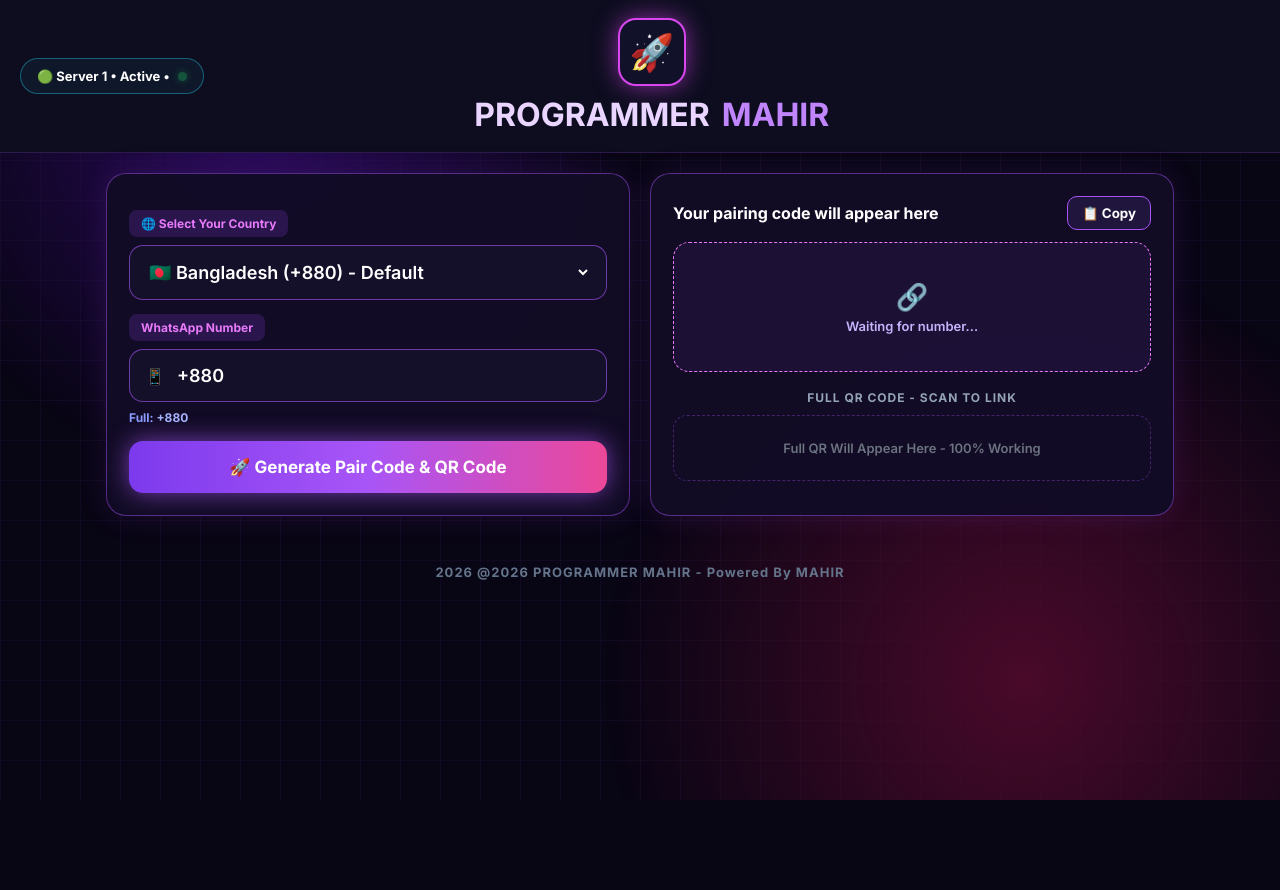
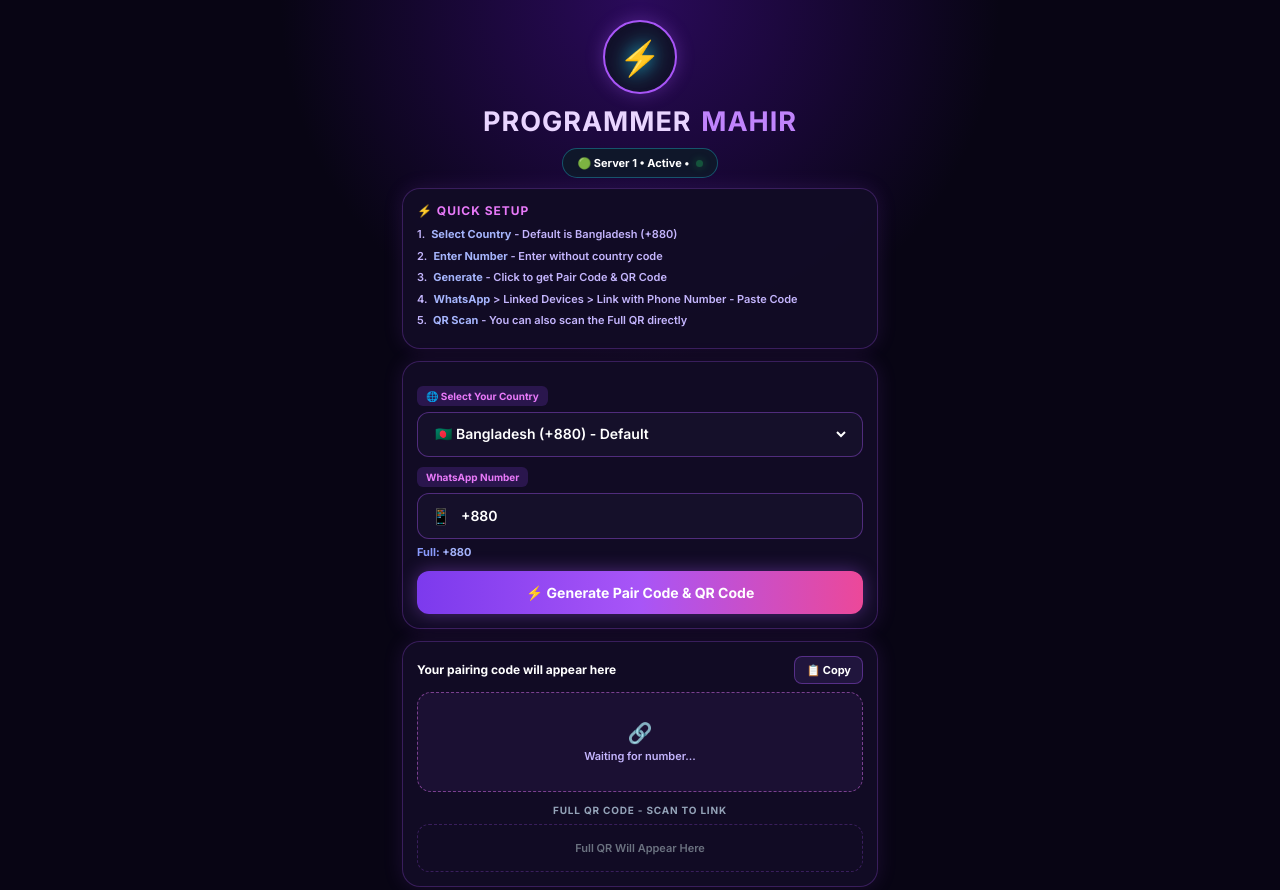
Before and after one commit to mahirprogrammer/Mahir-bot, a website: page public/index.html in a window 1280 px wide. Shown: the top 890 px of the page. Before the commit the page ends 800 px from the top, so only its background shows below. Drawn offline with Linux system fonts and the light colour scheme.

Commit message:
Refactor index.html for layout and QR code generation
Updated styles and structure for improved layout and responsiveness. Enhanced functionality for generating QR codes and pairing codes.

```diff
--- a/public/index.html
+++ b/public/index.html
@@ -1,40 +1,64 @@
-<!DOCTYPE html><html lang="en"><head><meta charset="UTF-8"><meta name="viewport" content="width=device-width, initial-scale=1.0">
+<!DOCTYPE html><html lang="en"><head><meta charset="UTF-8"><meta name="viewport" content="width=device-width, initial-scale=1.0, maximum-scale=1.0, user-scalable=no">
 <title>PROGRAMMER MAHIR</title>
 <link href="https://fonts.googleapis.com/css2?family=Orbitron:wght@800;900&family=Inter:wght@600;700&display=swap" rel="stylesheet">
 <style>
 *{margin:0;padding:0;box-sizing:border-box;font-family:'Inter',sans-serif}
-body{background:#080514;color:#fff;min-height:100vh}
-body::before{content:'';position:fixed;inset:0;z-index:-1;background:radial-gradient(600px at 20% 15%, #2a0a5a 0%, transparent 60%),radial-gradient(700px at 80% 85%, #4a0a2a 0%, transparent 60%),linear-gradient(rgba(168,85,247,.06) 1px, transparent 1px),linear-gradient(90deg, rgba(168,85,247,.06) 1px, transparent 1px);background-size:100% 100%,100% 100%,40px 40px,40px 40px}
-.header{display:flex;justify-content:space-between;align-items:center;padding:18px 20px;background:#0d0d1f;border-bottom:1px solid #a855f733}
-.badge{border:1px solid #22d3ee66;background:#0f172a;padding:9px 16px;border-radius:99px;font-size:13px;display:flex;align-items:center;gap:8px;font-weight:700}
-.dot{width:9px;height:9px;background:#22c55e;border-radius:50%;box-shadow:0 0 8px #22c55e;animation:blink 1.5s infinite}@keyframes blink{0%,100%{opacity:1}50%{opacity:.3}}
-.logoBox{display:flex;flex-direction:column;align-items:center;gap:8px}
-.icon{width:68px;height:68px;border:2px solid #d946ef;border-radius:18px;display:grid;place-items:center;font-size:36px;background:#12112a;box-shadow:0 0 25px #d946ef99}
-.logo{font-family:'Orbitron',sans-serif;font-weight:900;font-size:32px}
+html,body{overflow-x:hidden;max-width:100vw}
+body{background:#080514;color:#fff;min-height:100vh;display:flex;flex-direction:column;align-items:center}
+body::before{content:'';position:fixed;inset:0;z-index:-1;background:radial-gradient(600px at 50% 0%, #2a0a5a 0%, transparent 60%),#080514}
+.header{width:100%;max-width:500px;padding:20px 14px 10px;display:flex;flex-direction:column;align-items:center;gap:10px}
+.current-box{width:74px;height:74px;border-radius:50%;border:2px solid #a855f7;background:#12112a;display:grid;place-items:center;position:relative;box-shadow:0 0 18px #a855f755;overflow:hidden;cursor:pointer}
+.current-box::before{content:'';position:absolute;inset:-3px;border-radius:50%;background:conic-gradient(from 0deg, transparent, #22d3ee, #a855f7, transparent);animation:rotate 1.8s linear infinite;opacity:0}
+.current-box.flow::before{opacity:1}
+.current-box::after{content:'';position:absolute;inset:3px;border-radius:50%;background:#12112a;z-index:1}
+.current-icon{font-size:34px;z-index:2;filter:drop-shadow(0 0 10px #22d3ee)}
+.current-box.flow .current-icon{animation:glow 0.5s ease-in-out infinite alternate}
+@keyframes rotate{to{transform:rotate(360deg)}}
+@keyframes glow{from{text-shadow:0 0 10px #22d3ee,0 0 20px #a855f7}to{text-shadow:0 0 25px #22d3ee,0 0 50px #a855f7}}
+.logo{font-family:'Orbitron',sans-serif;font-weight:900;font-size:27px;text-align:center;letter-spacing:1px}
 .logo span:first-child{color:#e9d5ff}
-.logo span:last-child{color:#c084fc;margin-left:12px}
-.container{max-width:1100px;margin:20px auto;padding:0 16px;display:grid;grid-template-columns:1fr 1fr;gap:20px}
-.card{background:rgba(18,12,38,.96);border:1px solid #a855f777;border-radius:20px;padding:22px;box-shadow:0 0 30px #a855f722}
-.label{font-size:12px;color:#e879f9;background:#2a164d;padding:6px 12px;border-radius:8px;display:inline-block;margin:14px 0 8px;font-weight:800}
-.selectBox,.inputBox{width:100%;background:#15102a;border:1.5px solid #a855f799;border-radius:14px;padding:15px;display:flex;align-items:center;gap:12px}
-.selectBox select,.inputBox input{flex:1;background:transparent;border:none;outline:none;color:#fff;font-size:18px;font-weight:600}
+.logo span:last-child{color:#c084fc}
+.badge{border:1px solid #22d3ee55;background:#0f172a;padding:7px 14px;border-radius:99px;font-size:11px;display:flex;align-items:center;gap:6px;font-weight:800}
+.dot{width:7px;height:7px;background:#22c55e;border-radius:50%;box-shadow:0 0 8px #22c55e;animation:blink 1.5s infinite}
+@keyframes blink{0%,100%{opacity:1}50%{opacity:.3}}
+.container{width:100%;max-width:500px;padding:0 12px 20px;display:flex;flex-direction:column;gap:12px}
+.card{background:rgba(18,12,38,.97);border:1px solid #a855f744;border-radius:18px;padding:14px 14px;box-shadow:0 0 20px #a855f722;width:100%}
+.quick-title{font-size:12px;font-weight:900;color:#e879f9;letter-spacing:1px;margin-bottom:8px;display:flex;align-items:center;gap:6px}
+.quick-list{list-style:none;padding:0}
+.quick-list li{font-size:11px;color:#c4b5fd;line-height:1.5;margin-bottom:5px;display:flex;gap:6px}
+.quick-list li b{color:#a5b4fc}
+.label{font-size:10px;color:#e879f9;background:#2a164d;padding:4px 9px;border-radius:6px;display:inline-block;margin:10px 0 6px;font-weight:800}
+.selectBox,.inputBox{width:100%;background:#15102a;border:1.2px solid #a855f766;border-radius:12px;padding:12px 13px;display:flex;align-items:center;gap:10px}
+.selectBox select,.inputBox input{flex:1;background:transparent;border:none;outline:none;color:#fff;font-size:14px;font-weight:600;width:100%}
 .selectBox select option{background:#15102a}
-.btn{width:100%;margin-top:16px;padding:16px;background:linear-gradient(90deg,#7c3aed,#a855f7,#ec4899);border:none;border-radius:14px;color:#fff;font-weight:900;font-size:17px;cursor:pointer;box-shadow:0 0 24px #a855f7aa}
-.codeBox{border:1.8px dashed #e879f9;border-radius:16px;padding:24px;text-align:center;background:rgba(168,85,247,.08);min-height:130px;display:flex;flex-direction:column;justify-content:center;align-items:center;margin-top:12px}
-.code{font-family:'Orbitron',sans-serif;font-size:38px;font-weight:900;color:#67e8f9;letter-spacing:2px}
-.qrFull{width:100%;background:#fff;border-radius:20px;padding:12px;margin-top:12px;display:none}
-.qrFull img{width:100%;height:auto;display:block;border-radius:12px}
-.footer{text-align:center;padding:28px;color:#64748b;font-size:13px;font-weight:700;letter-spacing:1px}
-@media(max-width:900px){.container{grid-template-columns:1fr}.header{justify-content:center;flex-wrap:wrap;gap:12px}.logoBox{order:-1;width:100%}}
+.btn{width:100%;margin-top:12px;padding:13px;background:linear-gradient(90deg,#7c3aed,#a855f7,#ec4899);border:none;border-radius:12px;color:#fff;font-weight:900;font-size:14px;cursor:pointer;box-shadow:0 0 18px #a855f766}
+.codeBox{border:1.5px dashed #e879f977;border-radius:14px;padding:16px;text-align:center;background:rgba(168,85,247,.07);min-height:100px;display:flex;flex-direction:column;justify-content:center;align-items:center;margin-top:8px}
+.code{font-family:'Orbitron',sans-serif;font-size:26px;font-weight:900;color:#67e8f9;letter-spacing:1px}
+.qrFull{width:100%;background:#fff;border-radius:14px;padding:10px;margin-top:10px;display:none}
+.qrFull img{width:100%;height:auto;display:block;border-radius:8px}
+.footer{width:100%;max-width:500px;text-align:center;padding:16px 10px;color:#64748b;font-size:10px;font-weight:700;letter-spacing:0.5px;word-wrap:break-word}
 </style></head><body>
 
 <div class="header">
+<div class="current-box" id="currentBox"><div class="current-icon">⚡</div></div>
+<div class="logo"><span>PROGRAMMER</span> <span>MAHIR</span></div>
 <div class="badge">🟢 Server 1 • Active • <span class="dot"></span></div>
-<div class="logoBox"><div class="icon">🚀</div><div class="logo"><span>PROGRAMMER</span><span>MAHIR</span></div></div>
-<div style="width:160px"></div>
 </div>
 
 <div class="container">
+
+<!-- QUICK SETUP - English Rules -->
+<div class="card">
+<div class="quick-title">⚡ QUICK SETUP</div>
+<ul class="quick-list">
+<li>1. <span><b>Select Country</b> - Default is Bangladesh (+880)</span></li>
+<li>2. <span><b>Enter Number</b> - Enter without country code</span></li>
+<li>3. <span><b>Generate</b> - Click to get Pair Code & QR Code</span></li>
+<li>4. <span><b>WhatsApp</b> > Linked Devices > Link with Phone Number - Paste Code</span></li>
+<li>5. <span><b>QR Scan</b> - You can also scan the Full QR directly</span></li>
+</ul>
+</div>
+
 <div class="card">
 <div class="label">🌐 Select Your Country</div>
 <div class="selectBox"><select id="country">
@@ -47,19 +71,20 @@
 <option value="65">🇸🇬 Singapore (+65)</option>
 <option value="966">🇸🇦 Saudi Arabia (+966)</option>
 </select></div>
+
 <div class="label">WhatsApp Number</div>
 <div class="inputBox">📱 <input id="number" type="text" inputmode="numeric" placeholder="+880"></div>
-<div style="font-size:12px;color:#8b9cff;margin-top:8px;font-weight:700">Full: <b id="fullPreview" style="color:#a5b4fc">+880</b></div>
-<button class="btn" id="genBtn" onclick="generate()">🚀 Generate Pair Code & QR Code</button>
+<div style="font-size:11px;color:#8b9cff;margin-top:6px;font-weight:700">Full: <b id="fullPreview" style="color:#a5b4fc">+880</b></div>
+<button class="btn" id="genBtn" onclick="generate()">⚡ Generate Pair Code & QR Code</button>
 </div>
 
 <div class="card">
-<div style="display:flex;justify-content:space-between;align-items:center"><span style="font-weight:800;font-size:16px">Your pairing code will appear here</span><button onclick="copyCode()" style="background:#20153d;border:1.5px solid #a855f7;color:#fff;padding:8px 14px;border-radius:10px;cursor:pointer;font-weight:800">📋 Copy</button></div>
-<div class="codeBox" id="codeBox"><div id="waiting"><div style="font-size:26px">🔗</div><div style="color:#c4b5fd;font-size:13px;margin-top:6px">Waiting for number...</div></div><div id="loader" style="display:none"><div style="width:32px;height:32px;border:3px solid #a855f744;border-top-color:#e879f9;border-radius:50%;animation:spin 1s linear infinite;margin:0 auto 8px"></div><div style="color:#e879f9;font-weight:800">Generating...</div></div><div id="result" style="display:none"><div class="code" id="pairCode"></div><div id="expire" style="font-size:12px;color:#86efac;margin-top:6px;font-weight:700"></div></div></div>
-<div style="text-align:center;margin-top:18px"><div style="font-size:12px;color:#94a3b8;font-weight:800;letter-spacing:1px">FULL QR CODE - SCAN TO LINK</div>
+<div style="display:flex;justify-content:space-between;align-items:center"><span style="font-weight:800;font-size:12px">Your pairing code will appear here</span><button onclick="copyCode()" style="background:#20153d;border:1px solid #a855f766;color:#fff;padding:6px 11px;border-radius:8px;cursor:pointer;font-weight:800;font-size:11px">📋 Copy</button></div>
+<div class="codeBox"><div id="waiting"><div style="font-size:20px">🔗</div><div style="color:#c4b5fd;font-size:11px;margin-top:4px">Waiting for number...</div></div><div id="loader" style="display:none"><div style="width:26px;height:26px;border:3px solid #a855f744;border-top-color:#e879f9;border-radius:50%;animation:spin 1s linear infinite;margin:0 auto 6px"></div><div style="color:#e879f9;font-weight:800;font-size:11px">Generating...</div></div><div id="result" style="display:none"><div class="code" id="pairCode"></div><div id="expire" style="font-size:11px;color:#86efac;margin-top:4px;font-weight:700"></div></div></div>
+<div style="text-align:center;margin-top:12px"><div style="font-size:10px;color:#94a3b8;font-weight:800;letter-spacing:0.8px">FULL QR CODE - SCAN TO LINK</div>
 <div class="qrFull" id="qrBox"><img id="qrImg"></div>
-<div id="qrPlaceholder" style="border:1px dashed #a855f755;padding:24px;border-radius:14px;color:#6b7280;font-size:13px;margin-top:10px">Full QR Will Appear Here - 100% Working</div>
-<div id="qrLoader" style="display:none;margin-top:12px;color:#e879f9;font-weight:700">Generating Real QR...</div>
+<div id="qrPlaceholder" style="border:1px dashed #a855f744;padding:16px;border-radius:12px;color:#6b7280;font-size:11px;margin-top:8px">Full QR Will Appear Here</div>
+<div id="qrLoader" style="display:none;margin-top:8px;color:#e879f9;font-weight:700;font-size:11px">Generating Real QR...</div>
 </div>
 </div>
 </div>
@@ -67,7 +92,7 @@
 <div class="footer">2026 @2026 PROGRAMMER MAHIR - Powered By MAHIR</div>
 
 <script>
-const countryEl=document.getElementById('country'), numberEl=document.getElementById('number'), fullPreview=document.getElementById('fullPreview');
+const countryEl=document.getElementById('country'), numberEl=document.getElementById('number'), fullPreview=document.getElementById('fullPreview'), currentBox=document.getElementById('currentBox');
 function upd(){let c=countryEl.value.replace(/\D/g,''), raw=numberEl.value.replace(/\D/g,''); if(raw.startsWith(c)) raw=raw.slice(c.length); let f=c+raw; fullPreview.innerText='+'+f; return f;}
 function setDefault(){numberEl.value='+'+countryEl.value+' '; upd();}
 countryEl.addEventListener('change',()=>{ setDefault(); numberEl.focus(); });
@@ -78,25 +103,20 @@
   let num=upd();
   if(num.length<10){alert('Valid number দাও ভাই');return;}
   let btn=document.getElementById('genBtn'); btn.disabled=true; btn.innerText='⏳ Generating...';
+  currentBox.classList.add('flow');
   document.getElementById('waiting').style.display='none'; document.getElementById('result').style.display='none'; document.getElementById('loader').style.display='block';
   document.getElementById('qrBox').style.display='none'; document.getElementById('qrPlaceholder').style.display='none'; document.getElementById('qrLoader').style.display='block';
   try{
     let res1 = await fetch('/code?number='+encodeURIComponent(num));
     let data1 = await res1.json();
-    if(data1.code){
-      document.getElementById('loader').style.display='none'; document.getElementById('result').style.display='block';
-      document.getElementById('pairCode').innerText=data1.code;
-      let s=180; clearInterval(timer); document.getElementById('expire').innerText='Expires in '+s+'s';
-      timer=setInterval(()=>{s--; document.getElementById('expire').innerText='Expires in '+s+'s'; if(s<=0)clearInterval(timer);},1000);
-    }
-    let res2 = await fetch('/qr');
-    let data2 = await res2.json();
-    document.getElementById('qrLoader').style.display='none';
-    if(data2.qr){ document.getElementById('qrImg').src=data2.qr; document.getElementById('qrBox').style.display='block'; }
-    else{ document.getElementById('qrPlaceholder').style.display='block'; document.getElementById('qrPlaceholder').innerText='QR Failed, Try Again'; }
-  }catch(e){ alert('Error'); }
-  finally{ btn.disabled=false; btn.innerText='🚀 Generate Pair Code & QR Code'; }
+    if(data1.code){ document.getElementById('loader').style.display='none'; document.getElementById('result').style.display='block'; document.getElementById('pairCode').innerText=data1.code;
+      let s=180; clearInterval(timer); document.getElementById('expire').innerText='Expires in '+s+'s'; timer=setInterval(()=>{s--; document.getElementById('expire').innerText='Expires in '+s+'s'; if(s<=0)clearInterval(timer);},1000); }
+    let res2 = await fetch('/qr'); let data2 = await res2.json(); document.getElementById('qrLoader').style.display='none';
+    if(data2.qr){ document.getElementById('qrImg').src=data2.qr; document.getElementById('qrBox').style.display='block'; } else { document.getElementById('qrPlaceholder').style.display='block'; }
+  }catch(e){}
+  finally{ btn.disabled=false; btn.innerText='⚡ Generate Pair Code & QR Code'; setTimeout(()=>currentBox.classList.remove('flow'), 4000); }
 }
 function copyCode(){let c=document.getElementById('pairCode').innerText; if(!c) return; navigator.clipboard.writeText(c.replace(/-/g,'')); alert('Copied: '+c);}
+currentBox.addEventListener('click',()=>{ currentBox.classList.add('flow'); setTimeout(()=>currentBox.classList.remove('flow'), 3000); });
 </script><style>@keyframes spin{to{transform:rotate(360deg)}}</style>
 </body></html>
```
